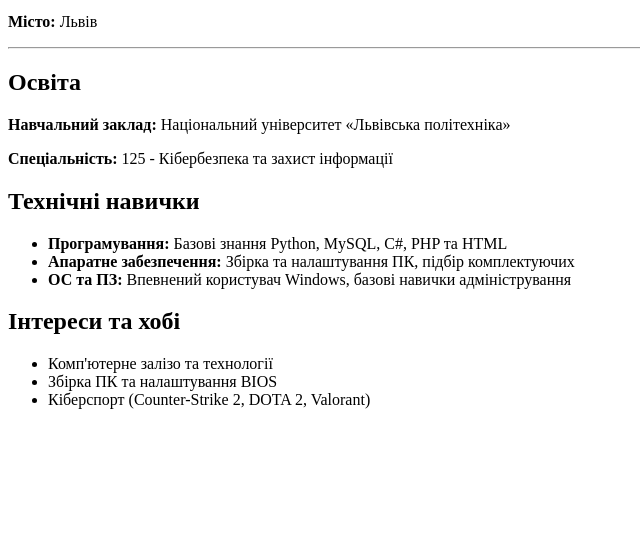
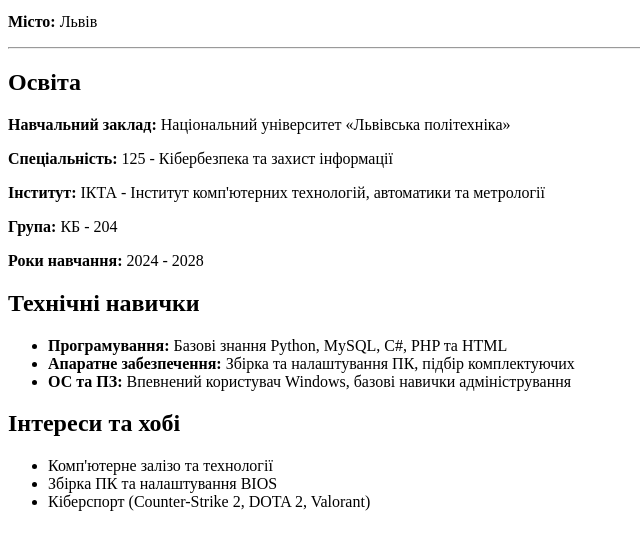
Before and after one commit to ggBITER/my-cv-website, a plain HTML site: page index.html in a window 1280 px wide. Shown: the part 101-650 px from the top of the page, without its empty margins (0-640 px from the left). Drawn offline with Linux system fonts and the light colour scheme.

```diff
--- a/index.html
+++ b/index.html
@@ -19,6 +19,9 @@
             <h2>Освіта</h2>
             <p><strong>Навчальний заклад:</strong> Національний університет «Львівська політехніка»</p>
             <p><strong>Спеціальність:</strong> 125 - Кібербезпека та захист інформації</p>
+            <p><strong>Інститут:</strong> ІКТА - Інститут комп'ютерних технологій, автоматики та метрології</p>
+            <p><strong>Група:</strong> КБ - 204 </p>
+            <p><strong>Роки навчання:</strong> 2024 - 2028 </p>
         </section>
 
         <section>
```
